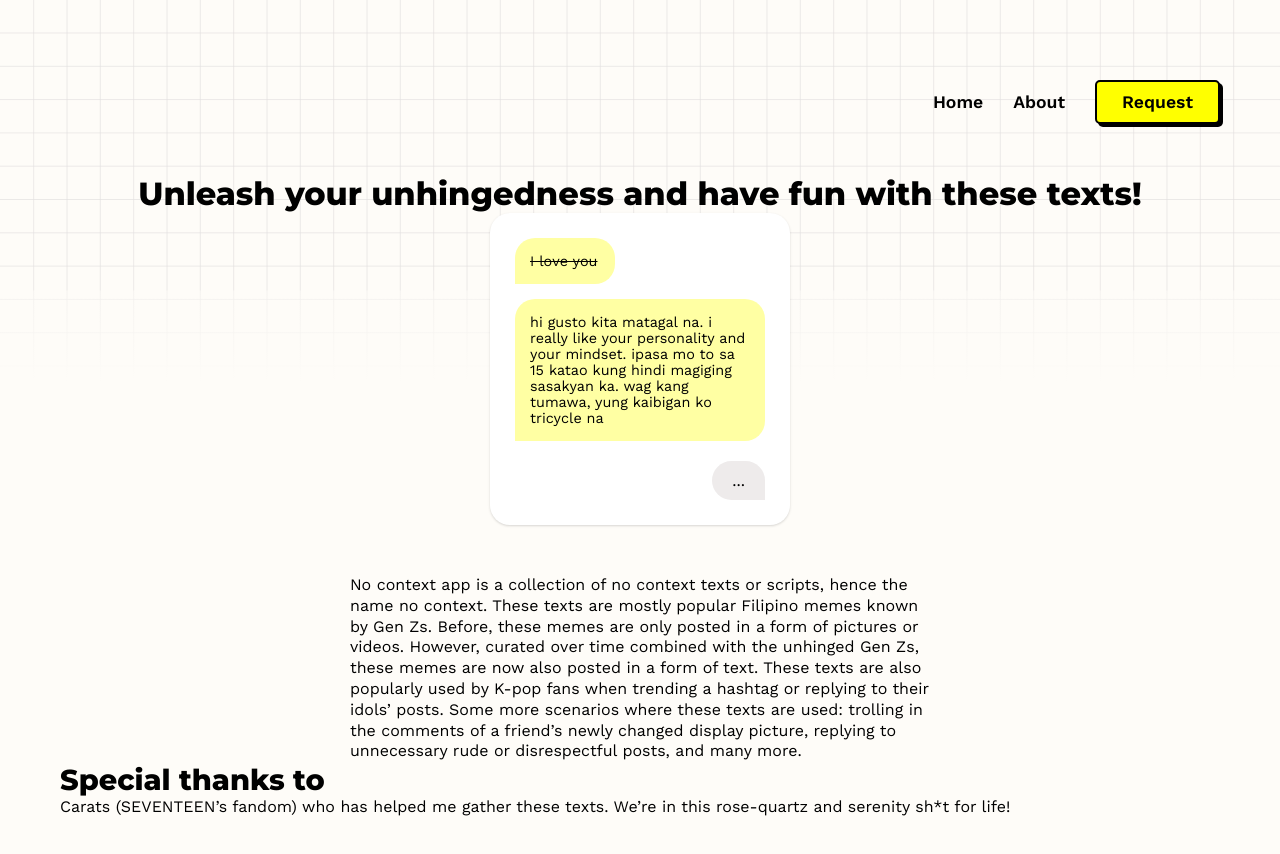
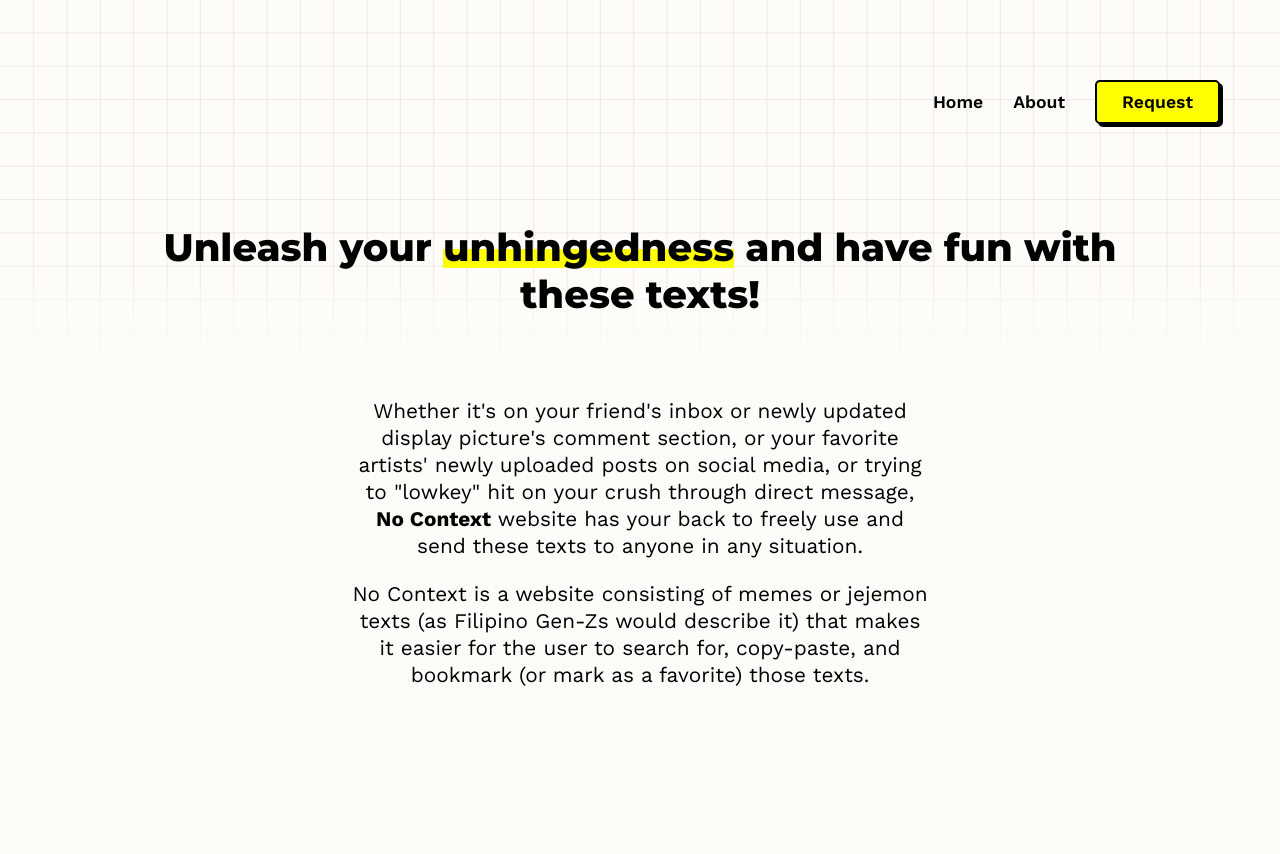
Before and after one commit to sn-tin/no-context-app, a React (Create React App) app: page /about in a window 1280 px wide. Shown: the top 854 px of the page. After the commit the page ends 819 px from the top, so only its background shows below. Built offline with nearby package versions, Linux system fonts and the light colour scheme.

Commit message:
Update about section content

```diff
--- a/src/components/About.js
+++ b/src/components/About.js
@@ -3,30 +3,21 @@ import React from "react";
 const About = () => {
     return (
         <section className="about">
-            <h1>Unleash your unhingedness and have fun with these texts!</h1>
-            <div className="flex-about">
-                <div className="about-context">
-                    <div className="sender">
-                        <p>I love you</p>
-                        <p>hi gusto kita matagal na. i really like your personality and your mindset.
-                        ipasa mo to sa 15 katao kung hindi magiging sasakyan ka. wag kang tumawa, yung kaibigan ko tricycle na
-                        </p>
-                    </div>
-                    <div className="receiver">
-                        <p>...</p>
-                    </div>
-                </div>
-                <p className="about-description">
-                    No context app is a collection of no context texts or scripts, hence the name no context.
-                    These texts are mostly popular Filipino memes known by Gen Zs. Before, these memes are only posted in a form of pictures or videos.
-                    However, curated over time combined with the unhinged Gen Zs, these memes are now also posted in a form of text.
-                    These texts are also popularly used by K-pop fans when trending a hashtag or replying to their idols’ posts.
-                    Some more scenarios where these texts are used: trolling in the comments of a friend’s newly changed display picture,
-                    replying to unnecessary rude or disrespectful posts, and many more.
+            <h1>Unleash your <span className="highlight">unhingedness</span> and have fun with these texts!</h1>
+            <div className="about-description">
+                <p>
+                    Whether it's on your friend's inbox or newly updated display picture's comment section,
+                    or your favorite artists' newly uploaded posts on social media,
+                    or trying to "lowkey" hit on your crush through direct message,
+                    <strong> No Context</strong> website has your back to freely use and send these texts to
+                    anyone in any situation.
+                </p>
+                <br />
+                <p>
+                    No Context is a website consisting of memes or jejemon texts (as Filipino Gen-Zs would describe it)
+                    that makes it easier for the user to search for, copy-paste, and bookmark (or mark as a favorite) those texts.
                 </p>
             </div>
-            <h2>Special thanks to</h2>
-            <p>Carats (SEVENTEEN’s fandom) who has helped me gather these texts. We’re in this rose-quartz and serenity sh*t for life!</p>
         </section>
     )
 }
--- a/src/components/Home.js
+++ b/src/components/Home.js
@@ -18,7 +18,7 @@ const Home = () => {
     return (
         <section className="hero">
             <h1>no context</h1>
-            <p>a collection of unhinged <span className="highlight">Gen Z</span> meme texts.</p>
+            <p>a collection of unhinged <span className="highlight">Gen Z</span> memes in a form of text.</p>
             <form onSubmit={handleSubmit}>
                 <input type="text"
                 placeholder="Search for text here..."
--- a/src/styles/_about.scss
+++ b/src/styles/_about.scss
@@ -4,7 +4,7 @@
         @include Montserrat(800);
     }
     h1 {
-        font-size: clamp(2rem, 2.5vw, 2.3rem);
+        font-size: clamp(2rem, 3vw, 5rem);
     }
     h2 {
         font-size: clamp(1.8rem, 2.5vw, 0.5rem);
@@ -16,62 +16,29 @@
     flex-direction: column;
 }
 
-.about-context {
-    width: 100%;
-    background-color: #ffffff;
-    margin: 50px auto;
-    padding: 25px;
-    border-radius: 20px;
-    box-shadow: rgba(0, 0, 0, 0.1) 0px 1px 3px 0px, rgba(0, 0, 0, 0.06) 0px 1px 2px 0px;
-    .sender {
-        display: flex;
-        flex-direction: column;
-        gap: 15px;
-        p {
-            font-size: 0.9rem;
-            background-color: #ffffa3;
-            padding: 15px;
-            border-radius: 20px 20px 20px 0;
-            &:not(:last-of-type){
-                text-decoration: line-through;
-                width: 100px;
-            }
-        }
+.about-description {
+    line-height: 1.3;
+    padding: 30px 0;
+    p {
+        font-size: clamp(1rem, 2.5vw, 1.3rem);
+        text-align: left;
     }
-    .receiver {
-        display: flex;
-        justify-content: flex-end;
-        margin-top: 20px;
-        p {
-            background-color: rgb(238, 235, 235);
-            padding: 10px 20px;
-            border-radius: 20px 20px 0 20px;
-        }
-    }
-}
-
-.about-description {
-    text-align: justify;
-    line-height: 1.3;
 }
 
 @media screen and (min-width: 760px) {
     .about {
+        margin: 100px auto;
         h1 {
+            width: 60rem;
+            margin: 0 auto;
             text-align: center;
         }
     }
-    .about-context {
-        width: 300px;
-        margin: 0;
-    }
-    .flex-about {
-        align-items: center;
-        justify-content: center;
-        gap: 50px;
-    }
     .about-description {
-        text-align: left;
         width: 50%;
+        margin: 50px auto;
+        p {
+            text-align: center;
+        }
     }
 }
```
